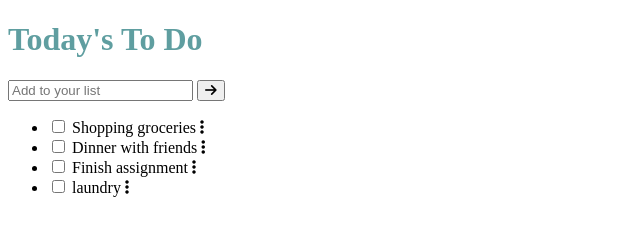
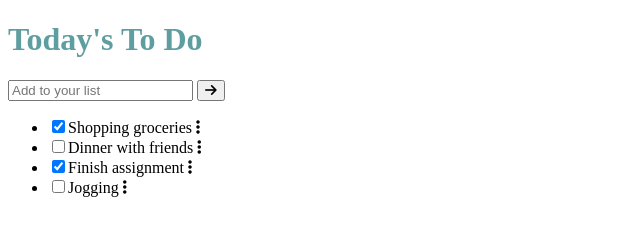
Before and after one commit to mugberto/to-do-list-review, a website built with webpack: page src/index.html in a window 1280 px wide. Shown: the full height of the page, 0-640 px from the left. Built offline with nearby package versions, Linux system fonts and the light colour scheme.

Commit message:
Add taskList and a method to display it

```diff
--- a/src/index.html
+++ b/src/index.html
@@ -14,12 +14,7 @@
       <input type="text" name="task" id="task-id" placeholder="Add to your list">
       <button type="button"><i class="fa fa-arrow-right"></i></button>
     </form>
-    <ul>
-      <li><input type="checkbox" name="" id=""> <span class="task">Shopping groceries</span> <i class="fa fa-ellipsis-v"></i></li>
-      <li><input type="checkbox" name="" id=""> <span class="task">Dinner with friends</span> <i class="fa fa-ellipsis-v"></i></li>
-      <li><input type="checkbox" name="" id=""> <span class="task">Finish assignment</span> <i class="fa fa-ellipsis-v"></i></li>
-      <li><input type="checkbox" name="" id=""> <span class="task">laundry</span> <i class="fa fa-ellipsis-v"></i></li>
-    </ul>
+    <ul id="list-id"></ul>
   </div>
 </body>
 </html>
--- a/src/index.js
+++ b/src/index.js
@@ -1 +1,41 @@
 import './style.css';
+
+let taskList = [
+  {
+    index: 1,
+    description: 'Shopping groceries',
+    completed: true
+  },
+  {
+    index: 2,
+    description: 'Dinner with friends',
+    completed: false
+  },
+  {
+    index: 3,
+    description: 'Finish assignment',
+    completed: true
+  },
+  {
+    index: 4,
+    description: 'Jogging',
+    completed: false
+  },
+];
+
+const displayTaskList = function(list) {
+  const ul = document.getElementById('list-id');
+  list.forEach( task => {
+    const li = document.createElement('li');
+    const checkbox = document.createElement('input');
+    checkbox.type = 'checkbox';
+    if(task.completed){
+      checkbox.setAttribute('checked', 'checked');
+    }
+    li.appendChild(checkbox);
+    li.innerHTML += `<span>${task.description}</span> <i class="fa fa-ellipsis-v"></i>`;
+    ul.appendChild(li);
+  });
+}
+
+displayTaskList(taskList);
```
